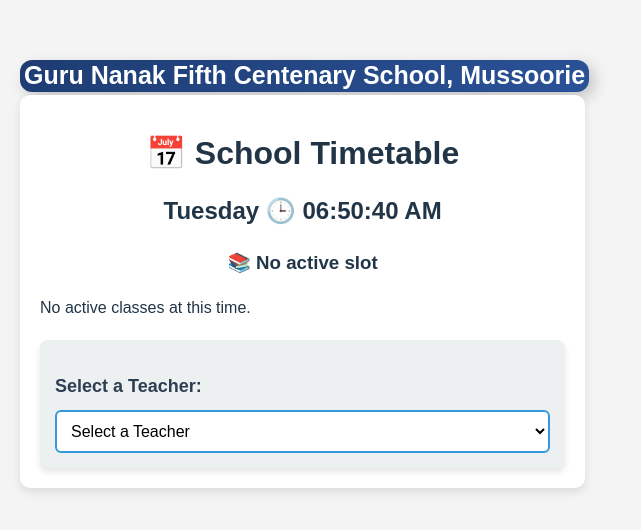
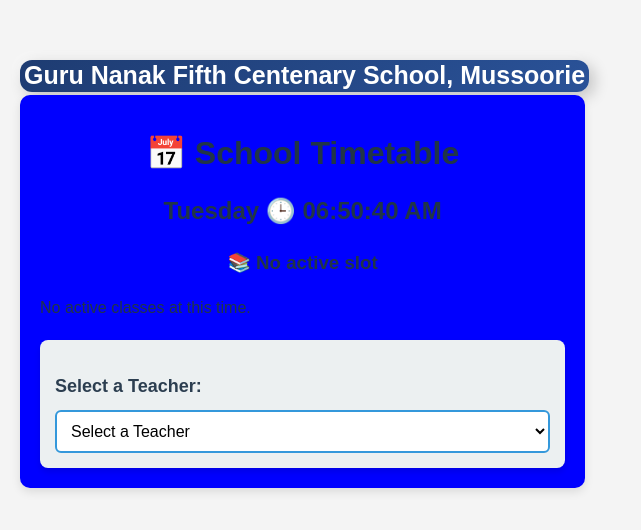
Before and after one commit to gnfcTimetable/myschooltimetable, a React (Vite) app: page / in a window 1280 px wide. Shown: the part 146-676 px from the top of the page, without its empty margins (0-641 px from the left). Built offline with nearby package versions, Linux system fonts and the light colour scheme.

Commit message:
Update App.css

```diff
--- a/src/App.css
+++ b/src/App.css
@@ -9,7 +9,7 @@
 .timetable-container {
   max-width: 1000px;
   margin: auto;
-  background: white;
+  background: blue;
   padding: 20px;
   border-radius: 10px;
   box-shadow: 0px 4px 10px rgba(0, 0, 0, 0.1);
```
